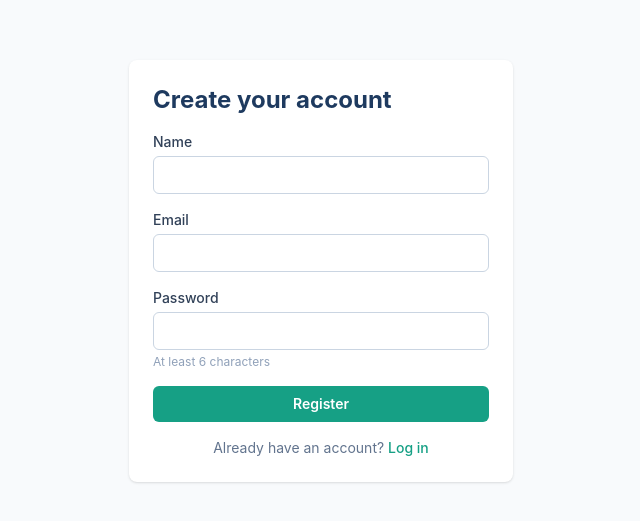
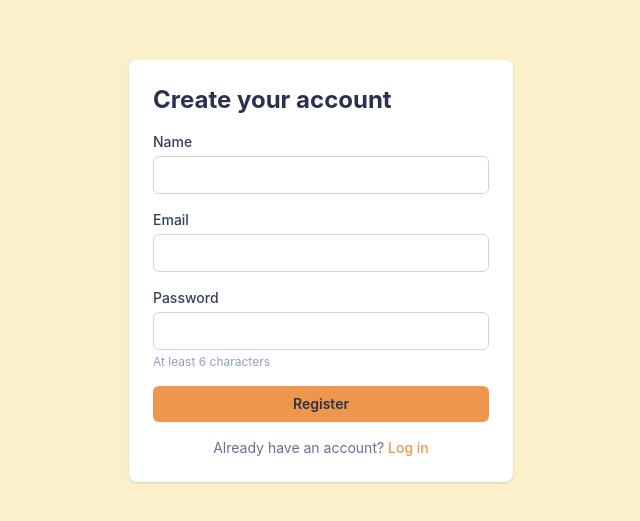
Before and after one commit to zaheen4/vocab-vault, a React (Vite) app in the folder client/: page /register in a window 1280 px wide. Shown: the part 129-650 px from the top of the page, without its empty margins (319-959 px from the left). Built offline with nearby package versions, Linux system fonts and the light colour scheme; no server answers.

Commit message:
feat: adopt new brand palette (navy, orange, cream) (#12)

```diff
--- a/client/src/components/Navbar.jsx
+++ b/client/src/components/Navbar.jsx
@@ -2,7 +2,9 @@ import { Link, NavLink, useNavigate } from 'react-router-dom'
 import { useAuth } from '../context/AuthContext'
 
 const linkClass = ({ isActive }) =>
-  `text-sm font-medium ${isActive ? 'text-accent' : 'text-slate-600 hover:text-primary'}`
+  `rounded-md px-2 py-1 text-sm font-medium transition-colors ${
+    isActive ? 'bg-gold text-primary' : 'text-slate-600 hover:text-primary'
+  }`
 
 export default function Navbar() {
   const { user, logout } = useAuth()
@@ -44,7 +46,7 @@ export default function Navbar() {
             </Link>
             <Link
               to="/register"
-              className="rounded-md bg-accent px-3 py-1.5 text-sm font-semibold text-white hover:opacity-90"
+              className="rounded-md bg-accent px-3 py-1.5 text-sm font-semibold text-primary hover:brightness-95"
             >
               Register
             </Link>
--- a/client/src/index.css
+++ b/client/src/index.css
@@ -1,6 +1,7 @@
 @import "tailwindcss";
 
 @theme {
-  --color-primary: #1e3a5f;
-  --color-accent: #16a085;
+  --color-primary: #28324e;
+  --color-accent: #ee964b;
+  --color-gold: #faf0ca;
 }
--- a/client/src/pages/Login.jsx
+++ b/client/src/pages/Login.jsx
@@ -28,7 +28,7 @@ export default function Login() {
   }
 
   return (
-    <div className="min-h-screen flex items-center justify-center bg-slate-50 px-4">
+    <div className="min-h-screen flex items-center justify-center bg-gold px-4">
       <form
         onSubmit={handleSubmit}
         className="w-full max-w-sm space-y-4 rounded-lg bg-white p-6 shadow"
@@ -64,7 +64,7 @@ export default function Login() {
         <button
           type="submit"
           disabled={submitting}
-          className="w-full rounded-md bg-accent py-2 text-sm font-semibold text-white hover:opacity-90 disabled:opacity-50"
+          className="w-full rounded-md bg-accent py-2 text-sm font-semibold text-primary hover:brightness-95 disabled:opacity-50"
         >
           {submitting ? 'Logging in…' : 'Log in'}
         </button>
--- a/client/src/pages/Register.jsx
+++ b/client/src/pages/Register.jsx
@@ -33,7 +33,7 @@ export default function Register() {
   }
 
   return (
-    <div className="min-h-screen flex items-center justify-center bg-slate-50 px-4">
+    <div className="min-h-screen flex items-center justify-center bg-gold px-4">
       <form
         onSubmit={handleSubmit}
         className="w-full max-w-sm space-y-4 rounded-lg bg-white p-6 shadow"
@@ -82,7 +82,7 @@ export default function Register() {
         <button
           type="submit"
           disabled={submitting}
-          className="w-full rounded-md bg-accent py-2 text-sm font-semibold text-white hover:opacity-90 disabled:opacity-50"
+          className="w-full rounded-md bg-accent py-2 text-sm font-semibold text-primary hover:brightness-95 disabled:opacity-50"
         >
           {submitting ? 'Creating account…' : 'Register'}
         </button>
```
